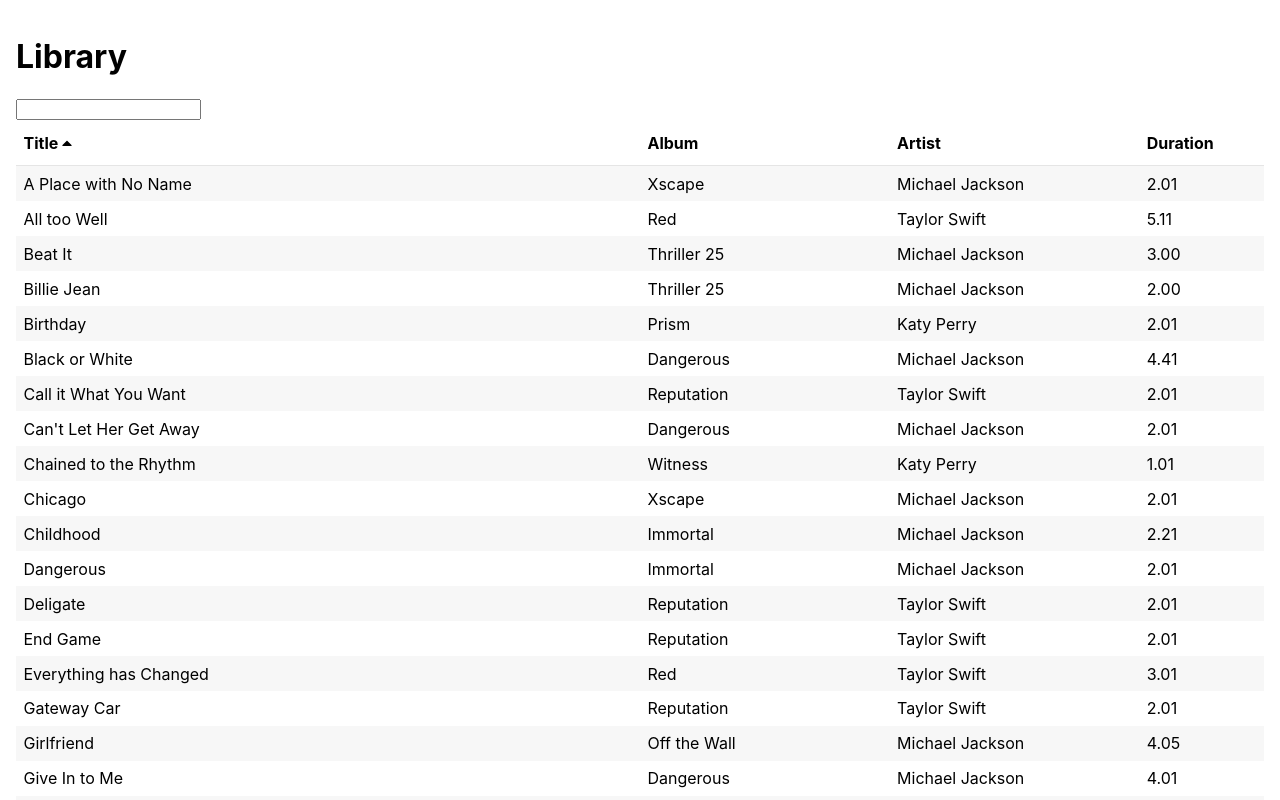
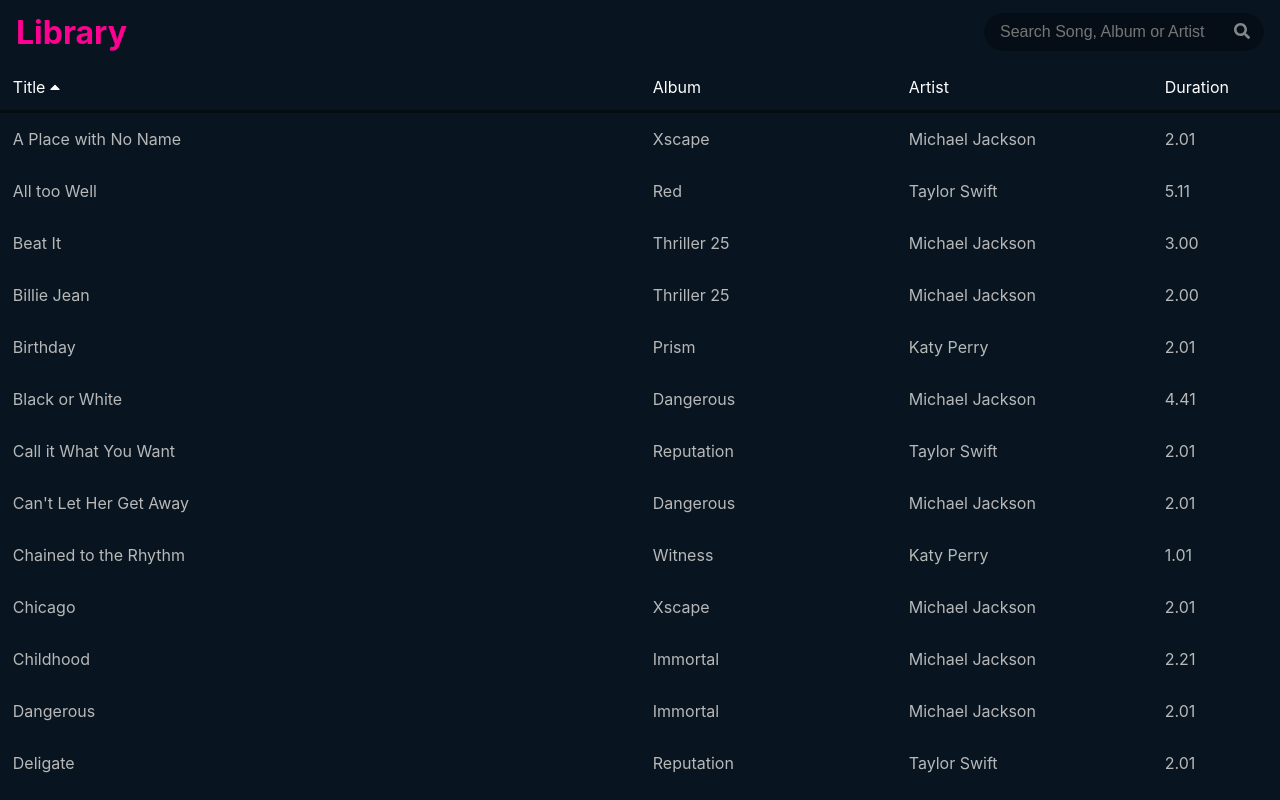
Before and after one commit to Extazx2/react-music-library, a React (Create React App) app: page / in a window 1280 px wide. Shown: the top 800 px of the page. Built offline with nearby package versions, Linux system fonts and the light colour scheme.

Commit message:
styling refactor

```diff
--- a/src/App.js
+++ b/src/App.js
@@ -1,10 +1,9 @@
 import './App.scss';
 import Library from './components/library';
 import { library } from "@fortawesome/fontawesome-svg-core"
-import { faCaretDown, faCaretUp } from '@fortawesome/free-solid-svg-icons';
+import { faCaretDown, faCaretUp, faSearch } from '@fortawesome/free-solid-svg-icons';
 
-library.add(faCaretUp)
-library.add(faCaretDown)
+library.add([faCaretUp,faCaretDown,faSearch])
 
 function App() {
   return (
--- a/src/App.scss
+++ b/src/App.scss
@@ -1,3 +1,2 @@
 .App {
-  padding: 1em;
 }
--- a/src/components/library/index.jsx
+++ b/src/components/library/index.jsx
@@ -3,7 +3,7 @@
 import { getSongs } from "../../services/library";
 import "./style.scss"
 
-const SortIcon = ({sort, name}) => {
+const SortIcon = ({ sort, name }) => {
     if (sort.property !== name) return null
 
     let icon = null
@@ -38,7 +38,7 @@
     }
 
     const updateSort = (newProperty) => {
-        let {property, direction} = sort
+        let { property, direction } = sort
         if (newProperty === property) {
             direction = direction === "asc" ? "desc" : "asc"
         }
@@ -65,32 +65,40 @@
             <div className="header">
                 <h1>Library</h1>
                 <div className="search-form">
+                    <div className="search-field">
                         <input
                             defaultValue={query}
+                            placeholder="Search Song, Album or Artist"
                             onKeyUp={e => {
                                 let typedQuery = e.target.value
                                 if (e.code === "Enter") {
                                     setQuery(typedQuery)
                                 }
                             }} />
+                        <button><FontAwesomeIcon icon="search" /></button>
+                    </div>
                 </div>
             </div>
             {errorMessage}
+            <div className="table">
                 <div className="table-header">
                     <div className="column title" onClick={() => updateSort('title')}>
-                    Title <SortIcon sort={sort} name="title"/>
+                        Title <SortIcon sort={sort} name="title" />
                     </div>
                     <div className="column album" onClick={() => updateSort('album')}>
-                    Album <SortIcon sort={sort} name="album"/>
+                        Album <SortIcon sort={sort} name="album" />
                     </div>
                     <div className="column artist" onClick={() => updateSort('artist')}>
-                    Artist <SortIcon sort={sort} name="artist"/>
+                        Artist <SortIcon sort={sort} name="artist" />
                     </div>
                     <div className="column duration" onClick={() => updateSort('duration')}>
-                    Duration <SortIcon sort={sort} name="duration"/>
+                        Duration <SortIcon sort={sort} name="duration" />
                     </div>
                 </div>
+                <div className="table-body">
                     {listItems}
+                </div>
+            </div>
         </div>
     )
 }
--- a/src/components/library/style.scss
+++ b/src/components/library/style.scss
@@ -1,16 +1,27 @@
-$column-padding: 0.6%;
+$column-padding: 1%;
+$header-height: 4em;
 
 .Library {
+    padding-top: $header-height;
+    .table {
+        display: flex;
+        flex-direction: column;
+        height: calc(100vh - #{$header-height});
+    }
     .table-header {
-        border-bottom: 1px solid rgba(0, 0, 0, 0.1);
+        border-bottom: 3px solid rgba(0, 0, 0, 0.4);
         .column {
             cursor: pointer;
-            font-weight: bold;
+            color: #fff;
 
             &:hover {
                 background-color: rgba(0, 0, 0, 0.05);
             }
         }
+    }
+    .table-body {
+        flex: 1;
+        overflow-y: scroll;
     }
 
     .column {
@@ -20,15 +31,15 @@
 
     .row {
         .column {
-            padding: $column-padding;
+            padding: 1em $column-padding;
             vertical-align: middle;
             text-overflow: ellipsis;
             white-space: nowrap;
             overflow: hidden;
         }
 
-        &:nth-child(odd) {
-            background-color: rgba(0, 0, 0, 0.03);
+        &:hover {
+            background-color: rgba(0, 0, 0, 0.4);
         }
     }
 
@@ -55,4 +66,49 @@
         color: #d31414;
         border-color: #d31414;
     }
+
+    .header {
+        position: fixed;
+        left: 0;
+        right: 0;
+        top: 0;
+        padding: 0 1em;
+        height: $header-height;
+        display: flex;
+        align-items: center;
+        justify-content: space-between;
+        h1 {
+            color: #ff0090;
+            margin: 0;
+            padding: 0;
+        }
+
+        .search-field {
+            background-color: rgba(0, 0, 0, 0.3);
+            padding: 0 0.3em 0 1em;
+            border-radius: 2em;
+            display: inline-block;
+            input {
+                padding: 0.6em 0;
+                outline: none;
+                background-color: transparent;
+                font-size: 1em;
+                border: none;
+                width: 14em;
+                color: #fff;
+            }
+            button {
+                cursor: pointer;
+                padding: 0.6em;
+                font-size: 1em;
+                background-color: transparent;
+                border: none;
+                outline: none;
+                color: rgba(255, 255, 255, 0.5);
+                &:hover {
+                    color: #fff;
+                }
+            }
+        }
+    }
 }
--- a/src/index.js
+++ b/src/index.js
@@ -1,6 +1,6 @@
 import React from 'react';
 import ReactDOM from 'react-dom';
-import './index.css';
+import './index.scss';
 import App from './App';
 import reportWebVitals from './reportWebVitals';
 
--- a/src/index.css
+++ b/src/index.scss
@@ -5,6 +5,8 @@
     sans-serif;
   -webkit-font-smoothing: antialiased;
   -moz-osx-font-smoothing: grayscale;
+  background-color: #081520;
+  color: #b8b8b8;
 }
 
 code {
```
Lines whose indentation alone changed are shown as unchanged.
